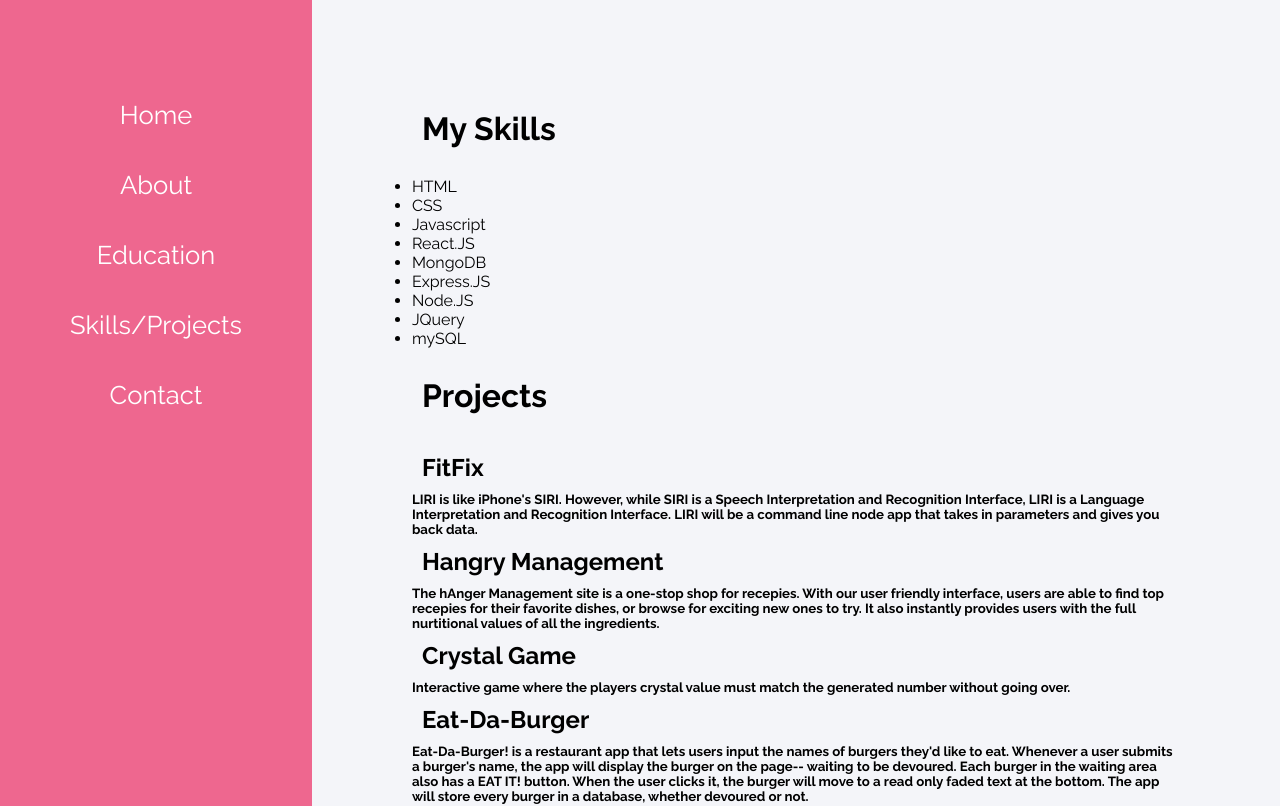
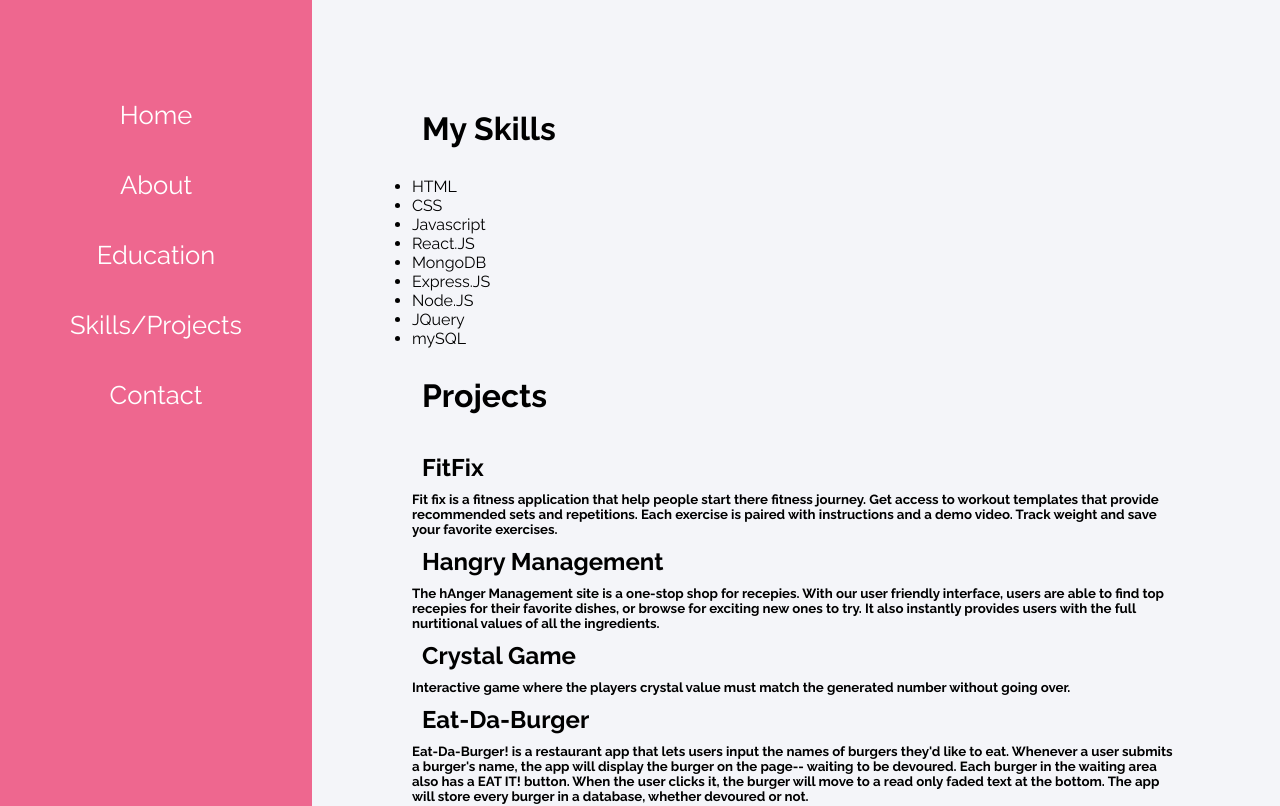
Before and after one commit to vnunez0914/react-portfolio, a React (Create React App) app: page /skills in a window 1280 px wide. Shown: the top 806 px of the page. Built offline with nearby package versions, Linux system fonts and the light colour scheme.

Commit message:
fixed Project description

```diff
--- a/src/contents/Skills.js
+++ b/src/contents/Skills.js
@@ -34,10 +34,10 @@ class Skills extends Component {
           <h2>FitFix</h2>
         </a>
         <h5>
-          LIRI is like iPhone's SIRI. However, while SIRI is a Speech
-          Interpretation and Recognition Interface, LIRI is a Language
-          Interpretation and Recognition Interface. LIRI will be a command line
-          node app that takes in parameters and gives you back data.
+          Fit fix is a fitness application that help people start there fitness
+          journey. Get access to workout templates that provide recommended sets
+          and repetitions. Each exercise is paired with instructions and a demo
+          video. Track weight and save your favorite exercises.
         </h5>
 
         <a
```
